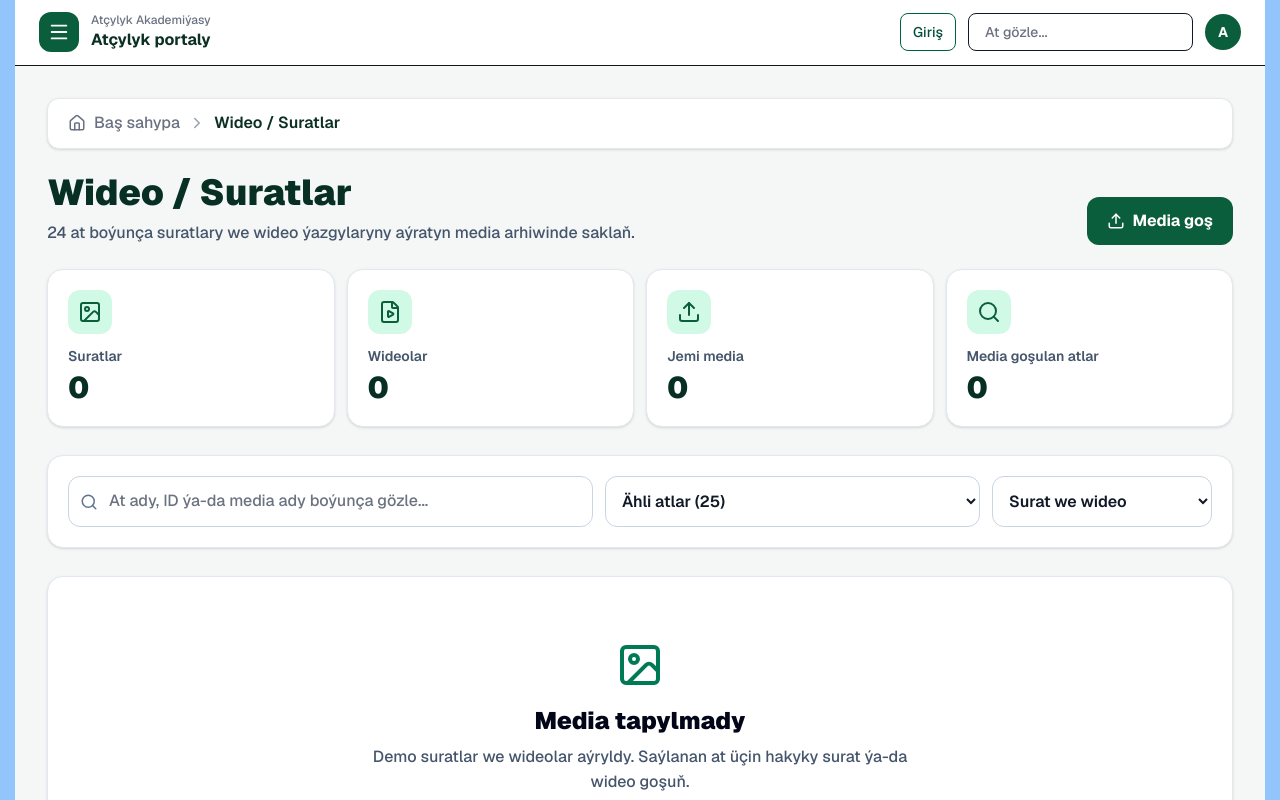
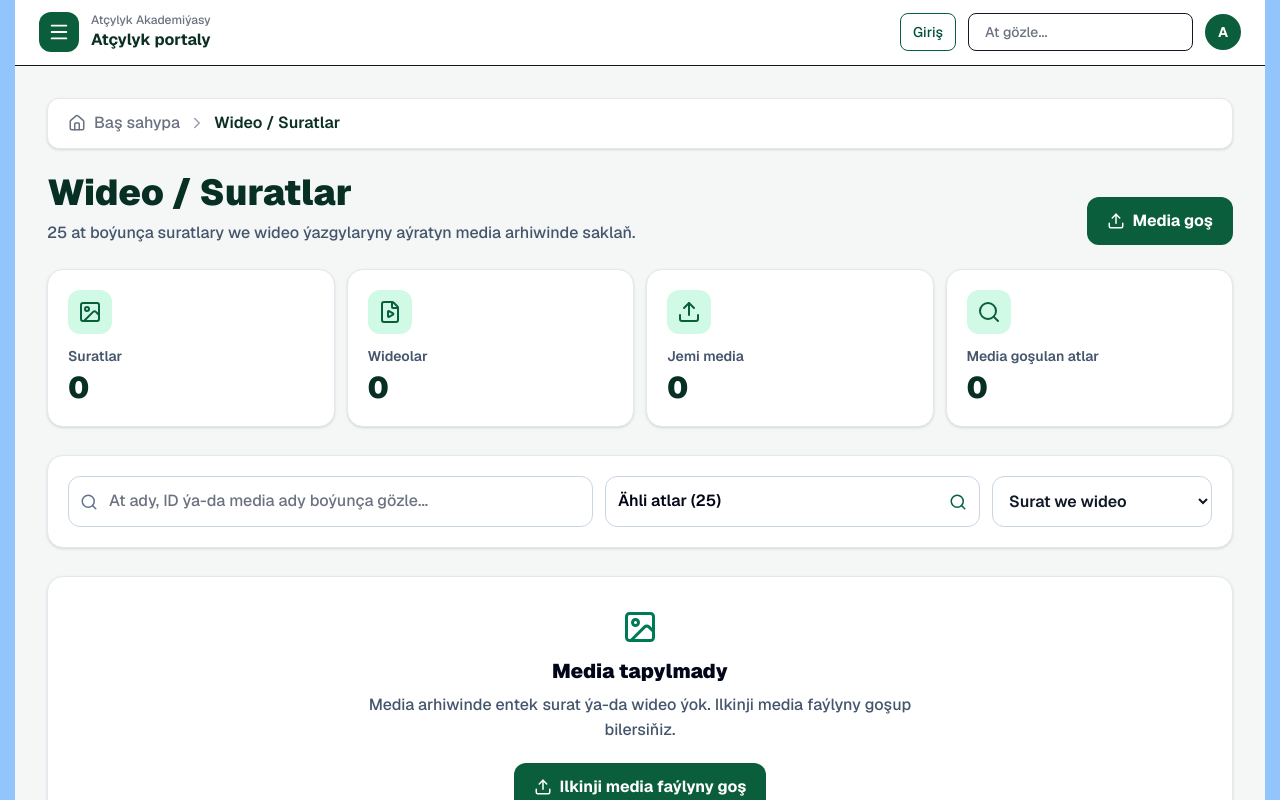
Before and after one commit to Stoun05/horse-portal-v2, a Next.js app: page /media in a window 1280 px wide. Shown: the top 800 px of the page. Built offline with nearby package versions, Linux system fonts and the light colour scheme.

Commit message:
feat(media): searchable compact horse picker and concise empty gallery

```diff
--- a/app/media/page.tsx
+++ b/app/media/page.tsx
@@ -41,6 +41,8 @@ export default function MediaPage() {
   const [mediaHydrated, setMediaHydrated] = useState(false);
   const [query, setQuery] = useState("");
   const [horseFilter, setHorseFilter] = useState("all");
+  const [horsePickerOpen, setHorsePickerOpen] = useState(false);
+  const [horseSearch, setHorseSearch] = useState("");
   const [kindFilter, setKindFilter] = useState<"all" | MediaKind>("all");
   const [modalOpen, setModalOpen] = useState(false);
   const [horseId, setHorseId] = useState("");
@@ -75,6 +77,12 @@ export default function MediaPage() {
     window.addEventListener("keydown", close);
     return () => window.removeEventListener("keydown", close);
   }, []);
+
+  const matchingHorses = useMemo(() => {
+    const needle = horseSearch.trim().toLocaleLowerCase("tk");
+    return horses.filter((horse) => `${horse.name} ${horse.code}`.toLocaleLowerCase("tk").includes(needle));
+  }, [horses, horseSearch]);
+  const selectedHorse = horses.find((horse) => horse.id === horseFilter);
 
   const visibleItems = useMemo(() => {
     const normalized = query.trim().toLocaleLowerCase("tk");
@@ -149,7 +157,7 @@ export default function MediaPage() {
             <div>
               <h1 className="text-3xl font-black text-[#082f24] lg:text-4xl">Wideo / Suratlar</h1>
               <p className="mt-2 font-medium text-slate-600">
-                24 at boýunça suratlary we wideo ýazgylaryny aýratyn media arhiwinde saklaň.
+                {horses.length} at boýunça suratlary we wideo ýazgylaryny aýratyn media arhiwinde saklaň.
               </p>
             </div>
             <button
@@ -180,16 +188,26 @@ export default function MediaPage() {
                   className="w-full rounded-xl border border-slate-300 bg-white py-3 pl-10 pr-3 text-slate-950 outline-none placeholder:text-slate-400 focus:border-[#0b5e3c] focus:ring-2 focus:ring-emerald-100"
                 />
               </label>
-              <select
-                value={horseFilter}
-                onChange={(event) => setHorseFilter(event.target.value)}
-                className="rounded-xl border border-slate-300 bg-white px-3 py-3 font-semibold text-slate-950 outline-none focus:border-[#0b5e3c]"
-              >
-                <option value="all">Ähli atlar ({horses.length})</option>
-                {horses.map((horse) => (
-                  <option key={horse.id} value={horse.id}>{horse.name} — {horse.code}</option>
-                ))}
-              </select>
+              <div className="relative min-w-0">
+                <button type="button" aria-expanded={horsePickerOpen} aria-controls="media-horse-picker" onClick={() => setHorsePickerOpen(!horsePickerOpen)} className="flex w-full items-center justify-between gap-3 rounded-xl border border-slate-300 bg-white px-3 py-3 text-left font-semibold text-slate-950 focus:border-[#0b5e3c]">
+                  <span className="truncate">{selectedHorse ? `${selectedHorse.name} — ${selectedHorse.code}` : `Ähli atlar (${horses.length})`}</span>
+                  <Search size={18} className="shrink-0 text-emerald-800" />
+                </button>
+                {horsePickerOpen && (
+                  <div id="media-horse-picker" className="absolute inset-x-0 top-full z-30 mt-2 rounded-xl border border-emerald-200 bg-white p-2 shadow-2xl">
+                    <input autoFocus aria-label="At saýlawynda gözle" value={horseSearch} onChange={(event) => setHorseSearch(event.target.value)} placeholder="Atyň ady ýa-da ID-si..." className="mb-2 w-full rounded-lg border border-slate-300 px-3 py-2 text-slate-950 outline-none focus:border-emerald-700" onKeyDown={(event) => { if (event.key === "Escape") setHorsePickerOpen(false); }} />
+                    <div className="max-h-56 overflow-y-auto">
+                      <button type="button" onClick={() => { setHorseFilter("all"); setHorsePickerOpen(false); setHorseSearch(""); }} className="block w-full rounded-lg px-3 py-2 text-left font-semibold text-emerald-900 hover:bg-emerald-50">Ähli atlar ({horses.length})</button>
+                      {matchingHorses.map((horse) => (
+                        <button type="button" key={horse.id} onClick={() => { setHorseFilter(horse.id); setHorsePickerOpen(false); setHorseSearch(""); }} className={`block w-full rounded-lg px-3 py-2 text-left text-sm hover:bg-emerald-50 ${horseFilter === horse.id ? "bg-emerald-100 font-bold" : ""}`}>
+                          {horse.name} — {horse.code}
+                        </button>
+                      ))}
+                      {!matchingHorses.length && <p className="px-3 py-3 text-sm text-slate-500">At tapylmady</p>}
+                    </div>
+                  </div>
+                )}
+              </div>
               <select
                 value={kindFilter}
                 onChange={(event) => setKindFilter(event.target.value as "all" | MediaKind)}
@@ -257,11 +275,11 @@ export default function MediaPage() {
               </div>
             </section>
           ) : (
-            <section className="rounded-2xl border border-slate-200 bg-white px-6 py-16 text-center shadow-sm">
-              <ImageIcon className="mx-auto text-emerald-700" size={48} />
-              <h2 className="mt-4 text-2xl font-black text-slate-950">Media tapylmady</h2>
+            <section className="rounded-2xl border border-slate-200 bg-white px-5 py-8 text-center shadow-sm">
+              <ImageIcon className="mx-auto text-emerald-700" size={36} />
+              <h2 className="mt-3 text-xl font-black text-slate-950">Media tapylmady</h2>
               <p className="mx-auto mt-2 max-w-xl text-slate-600">
-                Demo suratlar we wideolar aýryldy. Saýlanan at üçin hakyky surat ýa-da wideo goşuň.
+                {horseFilter === "all" ? "Media arhiwinde entek surat ýa-da wideo ýok." : "Bu at üçin entek surat ýa-da wideo ýok."} Ilkinji media faýlyny goşup bilersiňiz.
               </p>
               <button onClick={openUpload} className="mt-5 inline-flex items-center gap-2 rounded-xl bg-[#0b5e3c] px-5 py-3 font-bold text-white">
                 <Upload size={18} /> Ilkinji media faýlyny goş
```
